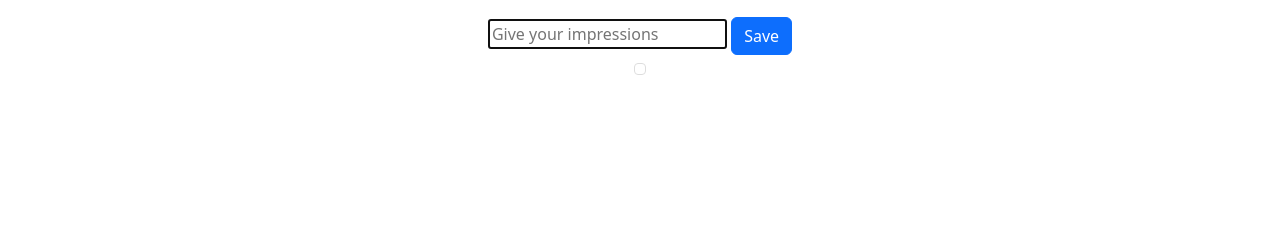
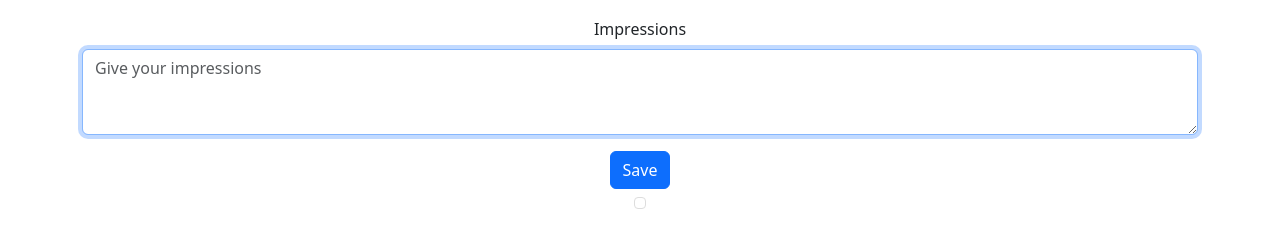
Before and after one commit to descarpentriesadrien/Muse, a Flask app: page /reflection in a window 1280 px wide. Shown: the part 233-481 px from the top of the page. Run offline with Flask 3, Linux system fonts and the light colour scheme; the visitor is signed in with stand-in values (Sample User, id 1); data that the repository does not hold is empty; some libraries are stand-ins or nearby versions.

Commit message:
Sat, Nov 29, 2025, 7:45 PM -05:00

```diff
--- a/templates/reflection.html
+++ b/templates/reflection.html
@@ -12,7 +12,10 @@
 
     <form method="post">
         <input name="art_id" value="{{ art.objectID }}" hidden>
-        <input name="impression" autocomplete="off" autofocus placeholder="Give your impressions" type="text">
+        <div class="mb-3">
+            <label for="impression" class="form-label">Impressions</label>
+            <textarea class="form-control" id="impression" name="impression" rows="3" autocomplete="off" autofocus placeholder="Give your impressions" type="text"></textarea>
+        </div>
         <button type="submit" formaction="/save_reflection" class="btn btn-primary">Save</button>
     </form>
 
```
Also changed, not shown: 1 other file.
